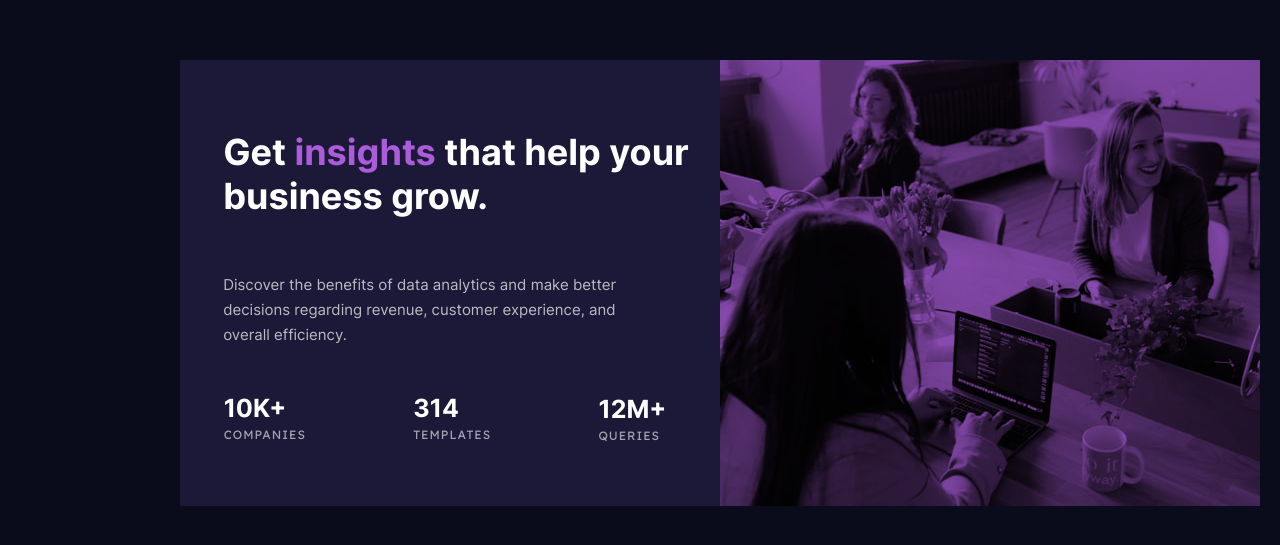
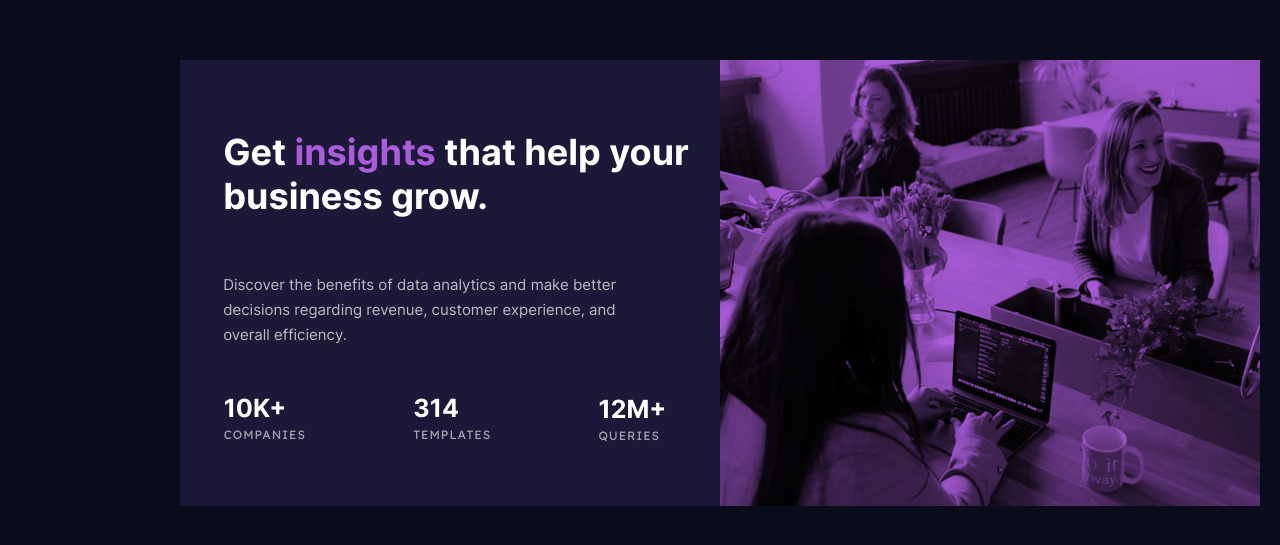
Before and after one commit to MarBifrost/Stats-preview-card-component, a plain HTML site: page index.html in a window 1280 px wide. Shown: the part 117-662 px from the top of the page. Drawn offline with Linux system fonts and the light colour scheme.

Commit message:
Update style.css

```diff
--- a/styles/style.css
+++ b/styles/style.css
@@ -51,11 +51,12 @@ body {
 .overlay {
     width: 540px;
     height: 446px;
-    filter: opacity(90%);
+    filter: opacity(100%);
+    background-color: hsl(277, 64%, 61%);
+    /* position: absolute; */
+    filter: brightness(0.75);
     mix-blend-mode: multiply;
-    background-color: hsl(277, 64%, 61%);
-    position: absolute;
-    filter: brightness(0.8);
+    filter: brightness(1);
 
 }
 
```
